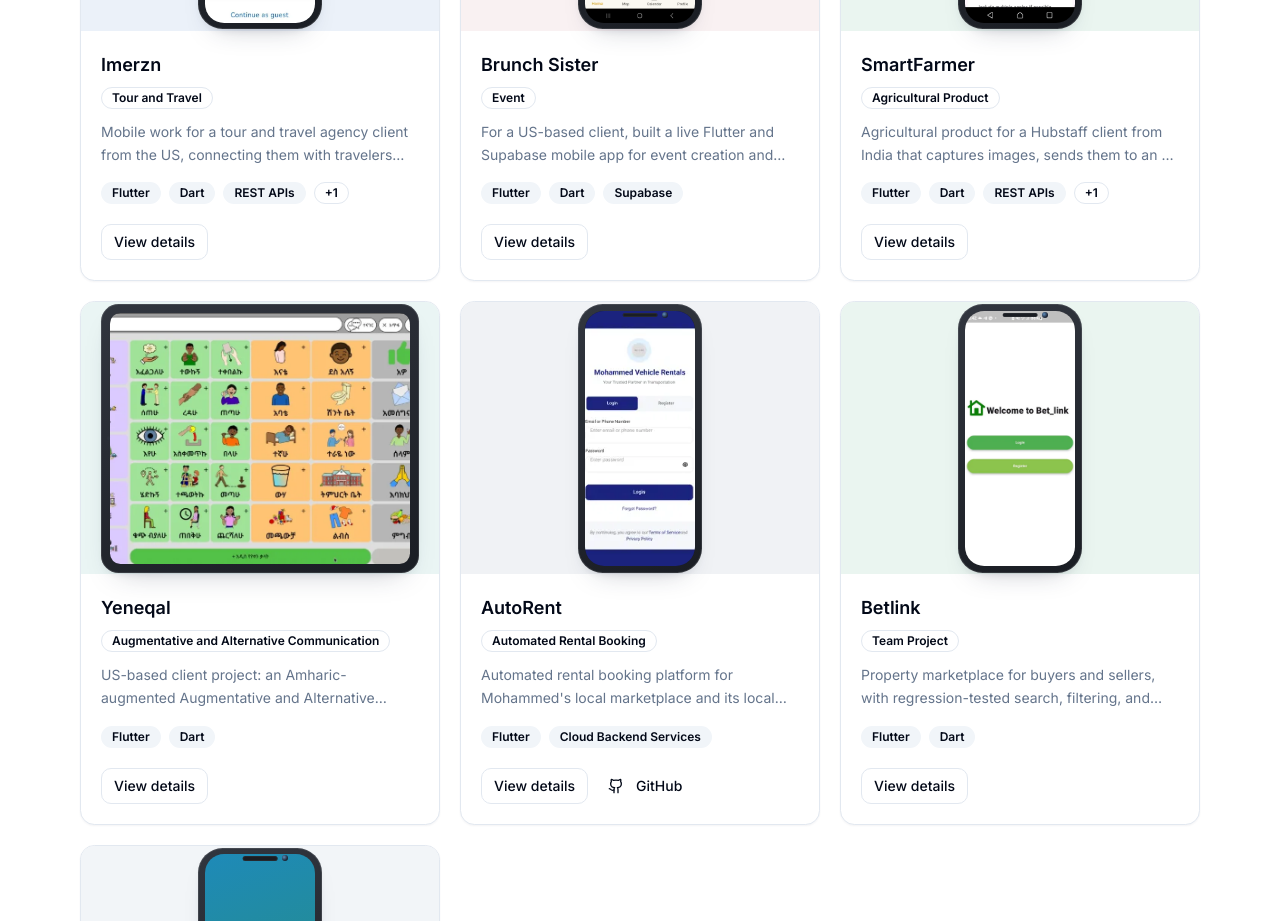
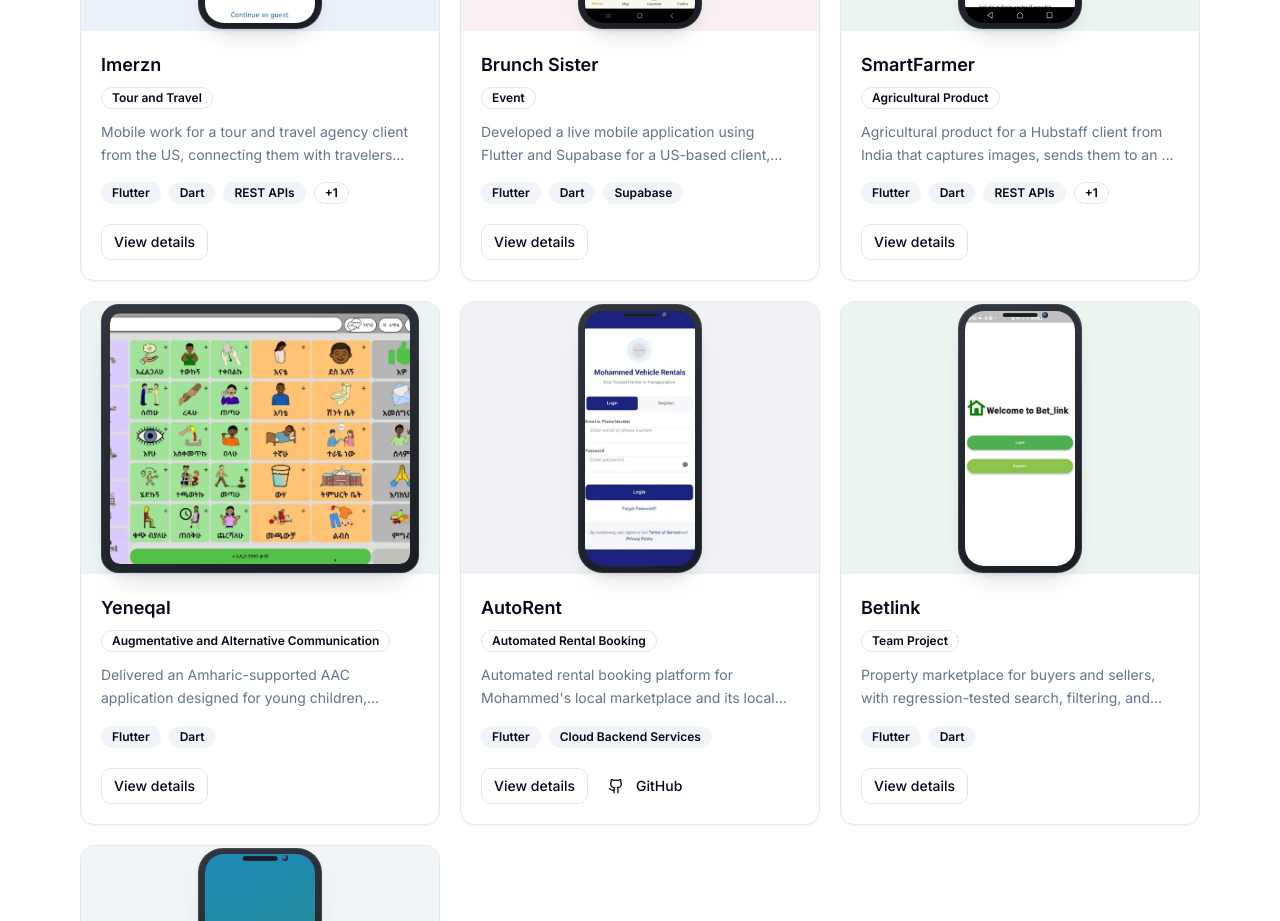
Before and after one commit to robsen123-fexil/mobile-dev-portfolio, a Next.js app: page / in a window 1280 px wide. Shown: the part 3620-4541 px from the top of the page. Built offline with nearby package versions, Linux system fonts and the light colour scheme.

Commit message:
Update Brunch Sister and Yeneqal project descriptions.
Co-authored-by: Cursor <cursoragent@cursor.com>

```diff
--- a/app/page.tsx
+++ b/app/page.tsx
@@ -199,7 +199,7 @@ const projects: Project[] = [
     clientChip: "Event",
     role: "Mobile developer",
     description:
-      "For a US-based client, built a live Flutter and Supabase mobile app for event creation and management, migrating the platform from Base44.",
+      "Developed a live mobile application using Flutter and Supabase for a US-based client, transitioning the existing event creation and management platform from Base44.",
     technologies: ["Flutter", "Dart", "Supabase"],
     category: "client",
     device: "phone",
@@ -238,7 +238,7 @@ const projects: Project[] = [
     clientChip: "Augmentative and Alternative Communication",
     role: "Mobile developer",
     description:
-      "US-based client project: an Amharic-augmented Augmentative and Alternative Communication app for young children, with a kid-friendly tablet mode and tap-to-hear audio.",
+      "Delivered an Amharic-supported AAC application designed for young children, featuring accessible navigation, child-friendly visuals, and tap-to-hear functionality.",
     technologies: ["Flutter", "Dart"],
     category: "client",
     device: "tablet",
```
